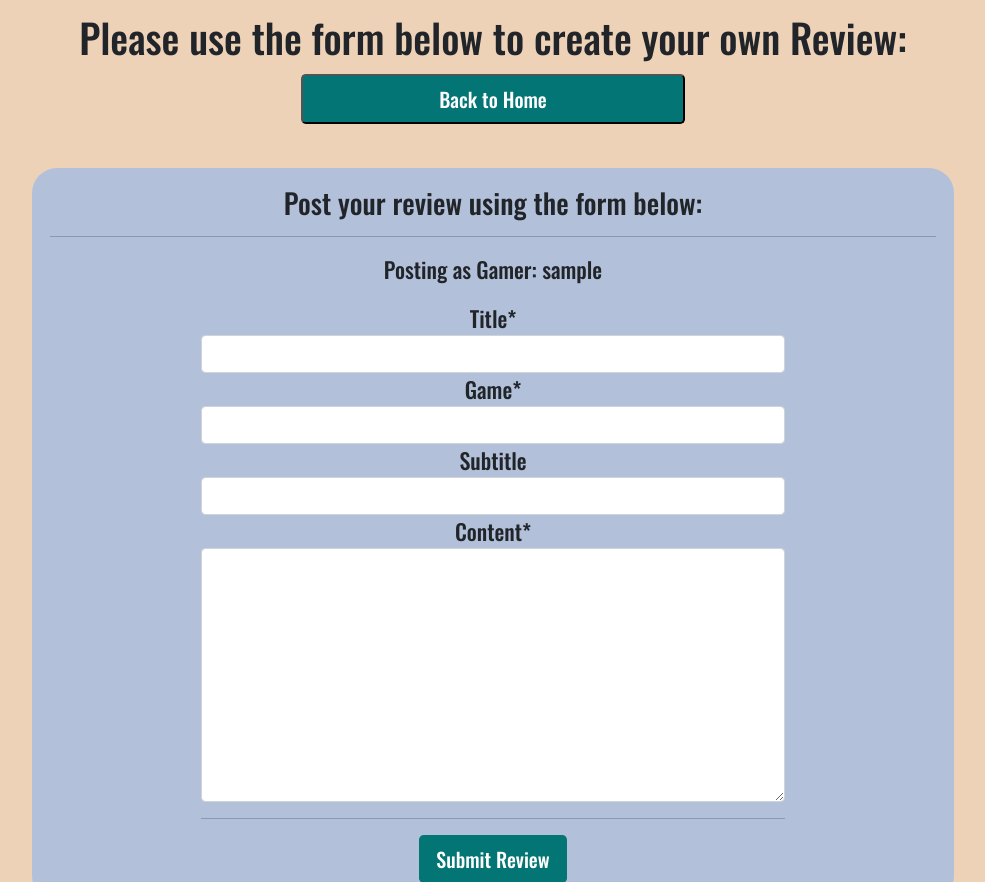
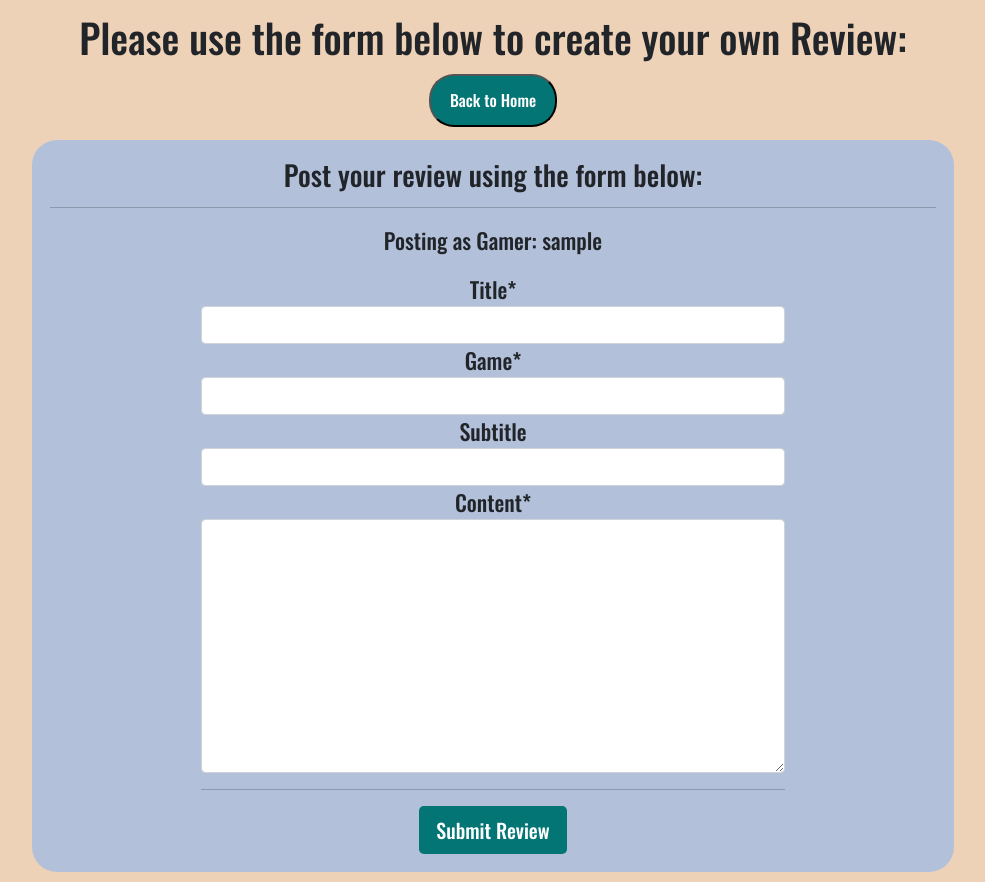
Before and after one commit to David-Maura-Rodgers/PP4-Gamer-Review, a Django app: page /create_review/ in a window 1280 px wide. Shown: the part 328-1210 px from the top of the page, without its empty margins (147-1132 px from the left). Run offline with Django 3.2, Linux system fonts and the light colour scheme; the visitor is signed in with stand-in values (Sample User, id 1); some libraries are stand-ins or nearby versions.

Commit message:
fix: make create_review.html compliant for w3

```diff
--- a/static/css/style.css
+++ b/static/css/style.css
@@ -215,6 +215,19 @@ h2 {
     margin-bottom: 2.5%;
 }
 
+.btn-form {
+    text-align: center;
+}
+
+.btn-form-2 {
+    color: #fff;
+    background-color: #047575;
+    border-radius: 25px;
+    width: 10%;
+    height: 10%;
+    padding: 1%;
+}
+
 .btn-cancel {
     color: #fff;
     position: relative;
--- a/templates/create_review.html
+++ b/templates/create_review.html
@@ -13,9 +13,14 @@
     <h1 class="create-title">Please use the form below to create your own Review:</h1>
 </div>
 
-<div class="row">
-    <a href="/"><button class= "btn-home btn-lg" type="submit" action="{% url 'home' %}">Back to Home</button></a>
-</div>
+<!-- <div class="row">
+    <a href="/"><button class= "btn-home btn-lg" type="submit">Back to Home</button>
+    </a>
+</div> -->
+
+<form class="btn-form" action="/" method="get">
+    <button class="btn-form-2">Back to Home</button>
+</form>
 
 <div class="container-fluid-home">
     <div class="create-form">
```
